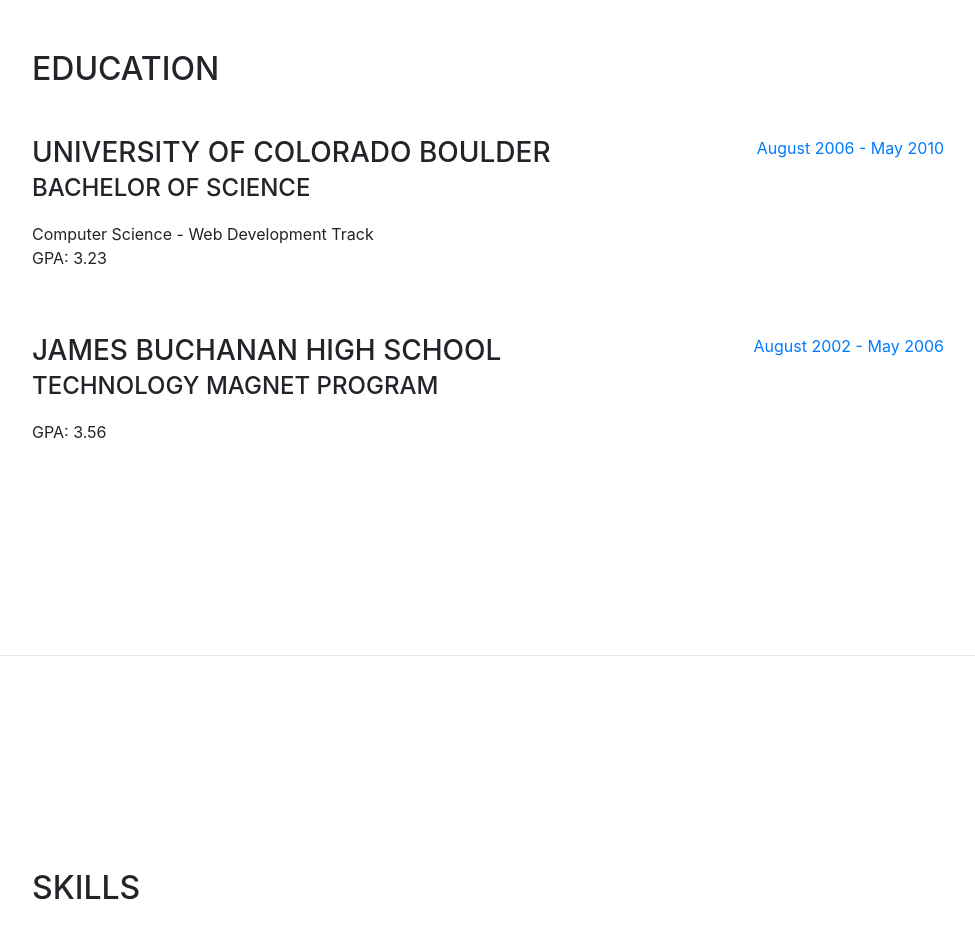
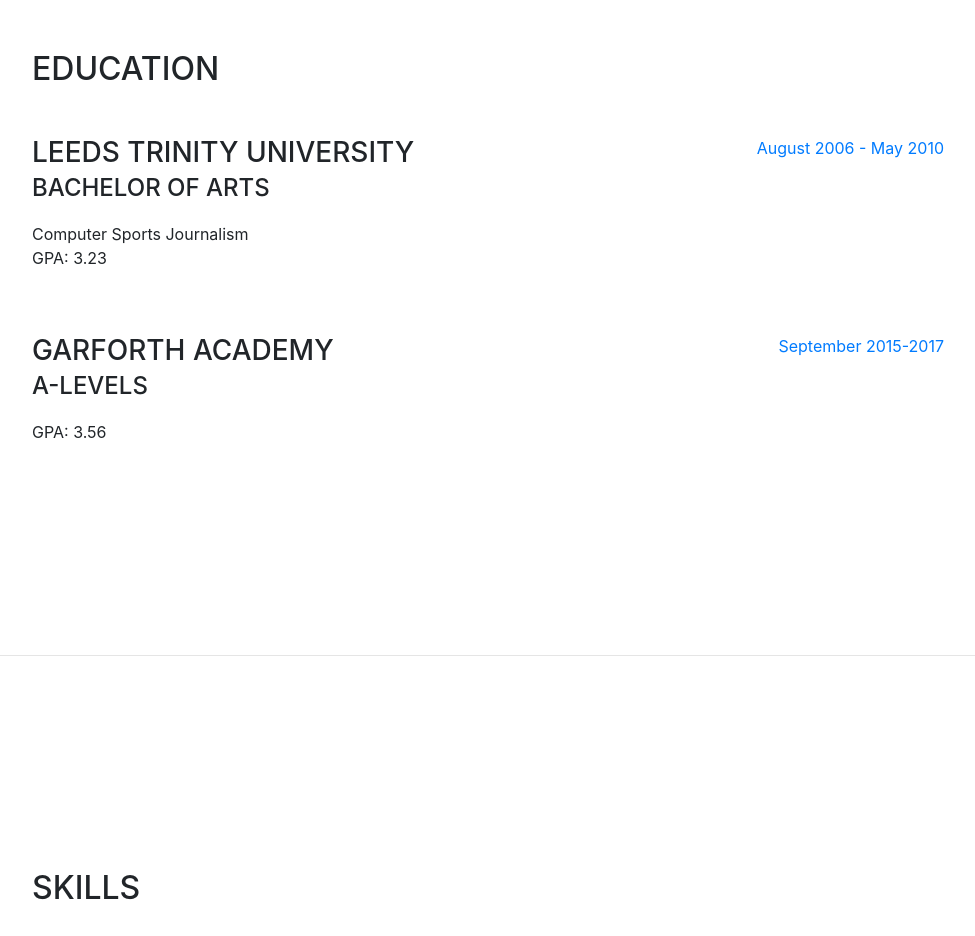
Before and after one commit to sambannister/sambannister.github.io, a website with bundled scripts: page index.html in a window 1280 px wide. Shown: the part 2040-2976 px from the top of the page, without its empty margins (288-1263 px from the left). Built offline with nearby package versions, Linux system fonts and the light colour scheme; a web font is replaced by a local one.

Commit message:
Update index.html

```diff
--- a/index.html
+++ b/index.html
@@ -149,9 +149,9 @@
 
           <div class="resume-item d-flex flex-column flex-md-row mb-5">
             <div class="resume-content mr-auto">
-              <h3 class="mb-0">University of Colorado Boulder</h3>
-              <div class="subheading mb-3">Bachelor of Science</div>
-              <div>Computer Science - Web Development Track</div>
+              <h3 class="mb-0">Leeds Trinity University</h3>
+              <div class="subheading mb-3">Bachelor of Arts</div>
+              <div>Computer Sports Journalism</div>
               <p>GPA: 3.23</p>
             </div>
             <div class="resume-date text-md-right">
@@ -161,12 +161,12 @@
 
           <div class="resume-item d-flex flex-column flex-md-row">
             <div class="resume-content mr-auto">
-              <h3 class="mb-0">James Buchanan High School</h3>
-              <div class="subheading mb-3">Technology Magnet Program</div>
+              <h3 class="mb-0">Garforth Academy</h3>
+              <div class="subheading mb-3">A-Levels</div>
               <p>GPA: 3.56</p>
             </div>
             <div class="resume-date text-md-right">
-              <span class="text-primary">August 2002 - May 2006</span>
+              <span class="text-primary">September 2015-2017</span>
             </div>
           </div>
 
```
